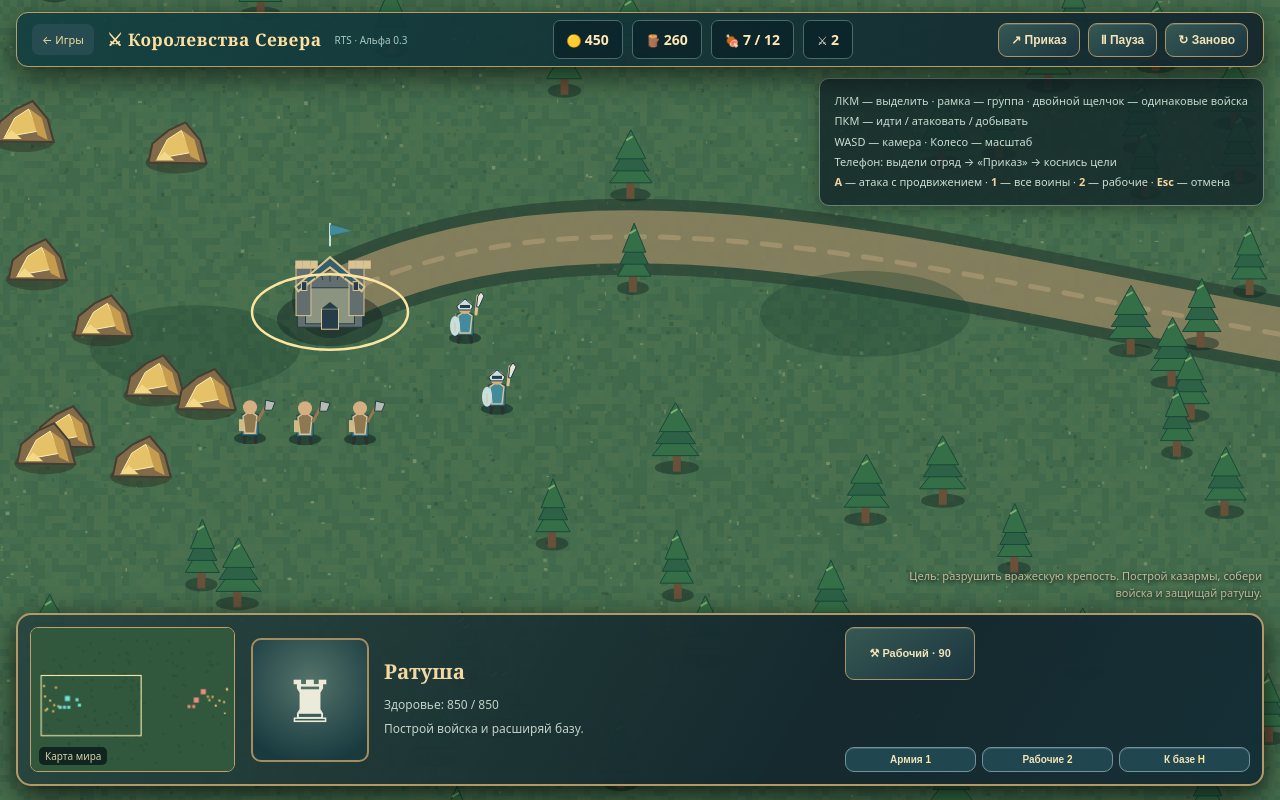
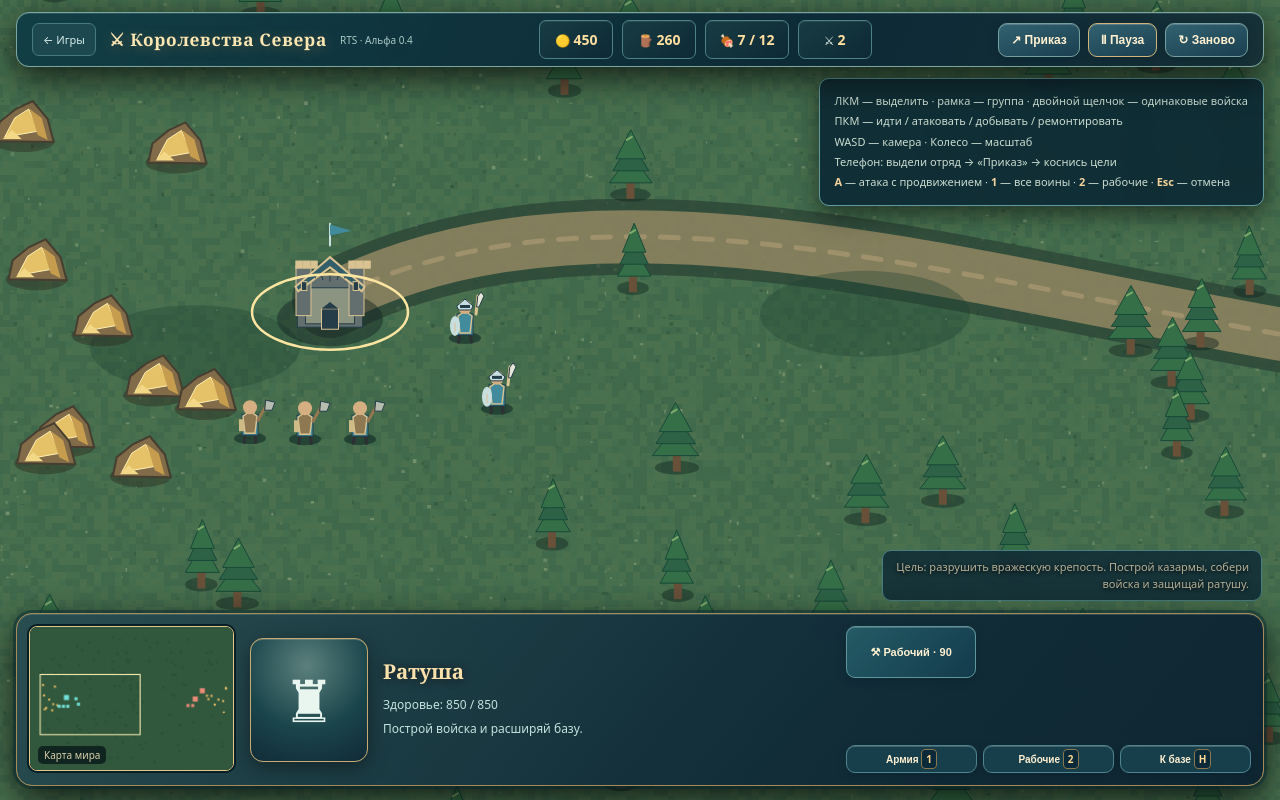
Before and after one commit to koraevgog-create/minigames-center, a plain HTML site: page games/korolevstva-severa/index.html in a window 1280 px wide. Drawn offline with Linux system fonts and the light colour scheme.

Commit message:
Northern Kingdoms v0.4: deploy visual and control polish and refresh assets

```diff
--- a/games/korolevstva-severa/index.html
+++ b/games/korolevstva-severa/index.html
@@ -1,9 +1,9 @@
-<!doctype html><html lang="ru"><head><meta charset="utf-8"><meta name="viewport" content="width=device-width,initial-scale=1"><meta name="theme-color" content="#102529"><title>Королевства Севера — RTS | MiniGames Center</title><link rel="stylesheet" href="styles.css?v=02"></head><body>
+<!doctype html><html lang="ru"><head><meta charset="utf-8"><meta name="viewport" content="width=device-width,initial-scale=1"><meta name="theme-color" content="#102529"><title>Королевства Севера — RTS | MiniGames Center</title><link rel="stylesheet" href="styles.css?v=04"><link rel="stylesheet" href="polish.css?v=04"></head><body>
 <canvas id="field" aria-label="Поле стратегии в реальном времени"></canvas>
-<header class="top"><div class="brand"><a href="../../" title="Вернуться к библиотеке">← Игры</a><strong>⚔ Королевства Севера</strong><small>RTS · Альфа 0.3</small></div><div class="resources"><span>🟡 <b id="gold">450</b></span><span>🪵 <b id="wood">260</b></span><span>🍖 <b id="supply">5 / 12</b></span><span>⚔ <b id="enemyCount">0</b></span></div><div class="topactions"><button id="pause" title="Пробел">Ⅱ Пауза</button><button id="restart">↻ Заново</button></div></header>
-<aside class="guide">ЛКМ — выделить · рамка — группа · двойной щелчок — одинаковые войска<br>ПКМ — идти / атаковать / добывать<br>WASD — камера · Колесо — масштаб<br>Телефон: выдели отряд → «Приказ» → коснись цели<br><b>A</b> — атака с продвижением · <b>1</b> — все воины · <b>2</b> — рабочие · <b>Esc</b> — отмена</aside>
+<header class="top"><div class="brand"><a href="../../" title="Вернуться к библиотеке">← Игры</a><strong>⚔ Королевства Севера</strong><small>RTS · Альфа 0.4</small></div><div class="resources"><span>🟡 <b id="gold">450</b></span><span>🪵 <b id="wood">260</b></span><span>🍖 <b id="supply">5 / 12</b></span><span>⚔ <b id="enemyCount">0</b></span></div><div class="topactions"><button id="pause" title="Пробел">Ⅱ Пауза</button><button id="restart">↻ Заново</button></div></header>
+<aside class="guide">ЛКМ — выделить · рамка — группа · двойной щелчок — одинаковые войска<br>ПКМ — идти / атаковать / добывать / ремонтировать<br>WASD — камера · Колесо — масштаб<br>Телефон: выдели отряд → «Приказ» → коснись цели<br><b>A</b> — атака с продвижением · <b>1</b> — все воины · <b>2</b> — рабочие · <b>Esc</b> — отмена</aside>
 <div class="toast" id="toast" role="status"></div>
 <div class="objective">Цель: разрушить вражескую крепость. Построй казармы, собери войска и защищай ратушу.</div>
 <footer class="hud"><section class="mapblock"><canvas id="minimap" width="200" height="140" aria-label="Мини-карта"></canvas><span>Карта мира</span></section><section class="selection"><div class="portrait" id="portrait">🏰</div><div class="unitinfo"><h2 id="unitName">Королевства Севера</h2><p id="unitInfo">Выбери здание или отряд.</p><p id="unitHP">Рабочие добывают ресурсы, воины защищают базу.</p><small id="selectionCount"></small></div></section><section class="actions"><div id="actions" class="actiongrid"></div><div class="commands"><button id="selectArmy">Армия <kbd>1</kbd></button><button id="selectWorkers">Рабочие <kbd>2</kbd></button><button id="home">К базе <kbd>H</kbd></button></div></section></footer>
 <div class="overlay" id="end" hidden><div class="endcard"><h1 id="endTitle"></h1><p id="endText"></p><button id="playAgain">Новая партия</button><a href="../../">← Библиотека игр</a></div></div>
-<script src="core.js?v=03" defer></script><script src="art.js?v=03" defer></script><script src="render.js?v=03" defer></script><script src="controls.js?v=03" defer></script></body></html>
+<script src="core.js?v=04" defer></script><script src="art.js?v=04" defer></script><script src="render.js?v=04" defer></script><script src="controls.js?v=04" defer></script></body></html>
```
